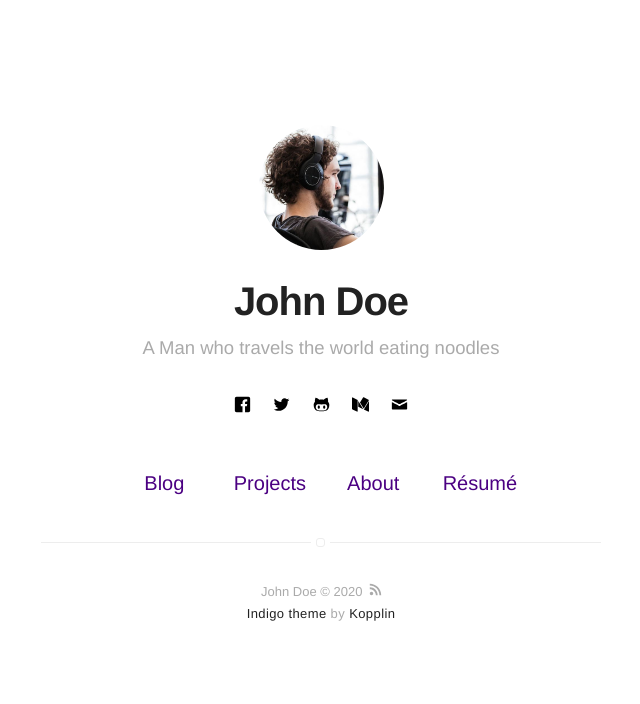
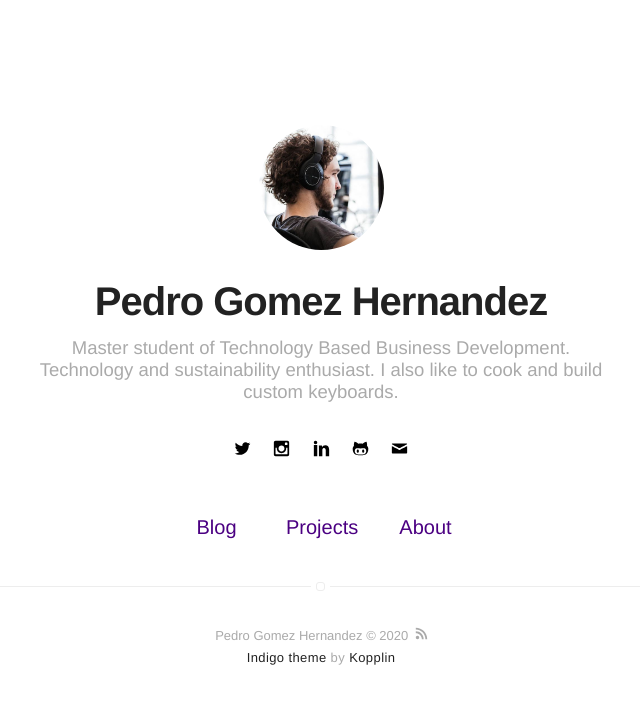
Before and after one commit to DreskMK2/My-Website, a Jekyll site: the page built from index.html, in a window 1280 px wide. Shown: the top 704 px of the page, without its empty margins (319-959 px from the left). Built offline with Jekyll 4.4.1, drawn with Linux system fonts in a browser that asks for light colours.

Commit message:
Update _config.yml

```diff
--- a/_config.yml
+++ b/_config.yml
@@ -1,9 +1,8 @@
 # main text of home
-name: John Doe
-bio: A Man who travels the world eating noodles
-
+name: Pedro Gomez Hernandez
+bio: Master student of Technology Based Business Development. Technology and sustainability enthusiast. I also like to cook and build custom keyboards.
 # twitter summary info
-description: A blog about technology and stuff related
+description: A node to all my social networks
 
 # if it's an external image, update below for true
 # better with square images
@@ -12,11 +11,11 @@ picture: assets/images/profile.jpg
 
 # If you want to include your resume, set to true
 # and specify source (external or local).
-resume: true
+resume: false
 resume-external: true
 resume-url: https://google.com/?q=my+resume
 
-url: https://sergiokopplin.github.io/indigo
+url: https://dreskmk2.github.io/My-Website
 # your url: https://USERNAME.github.io
 
 permalink: /:title/
@@ -34,42 +33,36 @@ disqus:
   categories: [blog, project] # only show disqus for posts that have these categories
 
 # if you don't have any of social below, comment the line
-facebook: myfacebook
-twitter: mytwitter
-# instagram: myinstagram
+#facebook: myfacebook
+twitter: DreskMk2
+instagram: DreskMk2
 # pinterest: mypinterest
-# linkedin: mylinkedin
+linkedin: pedrogomezhernandez
 # youtube: myyoutube
 # spotify: myspotify
-github: mygithub
+#github: mygithub
 # gitlab: mygitlab
 # lastfm: mylastfm
 # stackoverflow: 7044681/mystackoverflow
 # quora: userquora
 # reddit: username
-medium: medium
+#medium: medium
 # vimeo: myvimeo
 # lanyrd: mylanyrd
-email: myemail@gmail.com
+email: pedro.gh.contact@gmail.com
 
 authors:
   johndoe:
-    name: John Doe
-    bio: A Man who travels the world eating noodles
+    name: Pedro Gomez Hernandez
+    bio: Master student of Technology Based Business Development. Technology and sustainability enthusiast. I also like to cook and build custom keyboards.
     external-image: false
     picture: assets/images/profile.jpg
-    twitter: johndoe
-  jamesfoster:
-    name: James Foster
-    bio: A Man who develops software with coffee
-    external-image: false
-    picture: assets/images/james.jpg
-    twitter: jamesfoster
+    twitter: DreskMk2
 
 # do you want a larger site? change the option below
 # options: [normal, large] | default: normal
 # normal = 560px / large = 810px
-width: normal
+width: large
 
 # if you do/don't need pagination, toggle 'enabled' between true/false below
 pagination:
```
